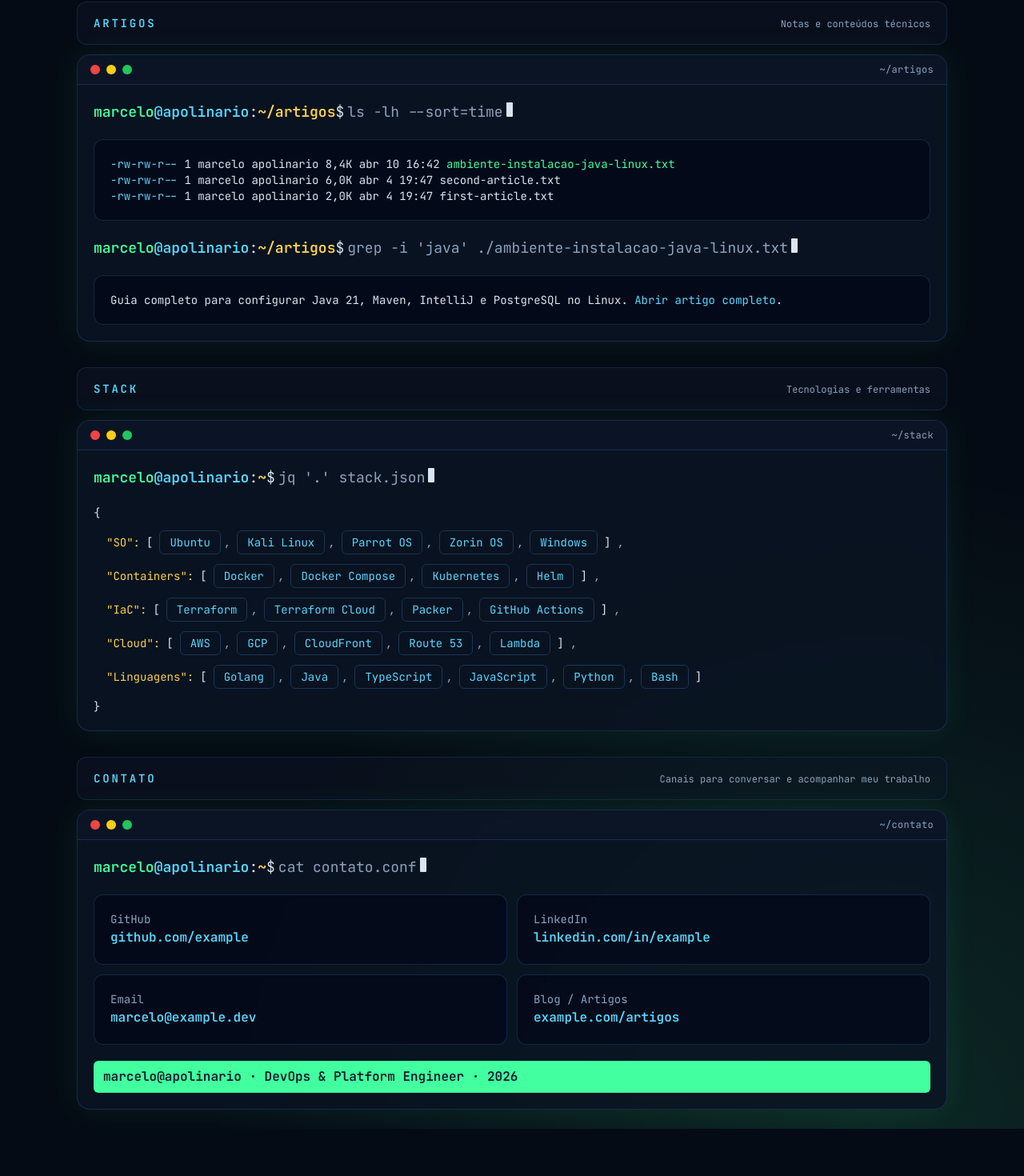
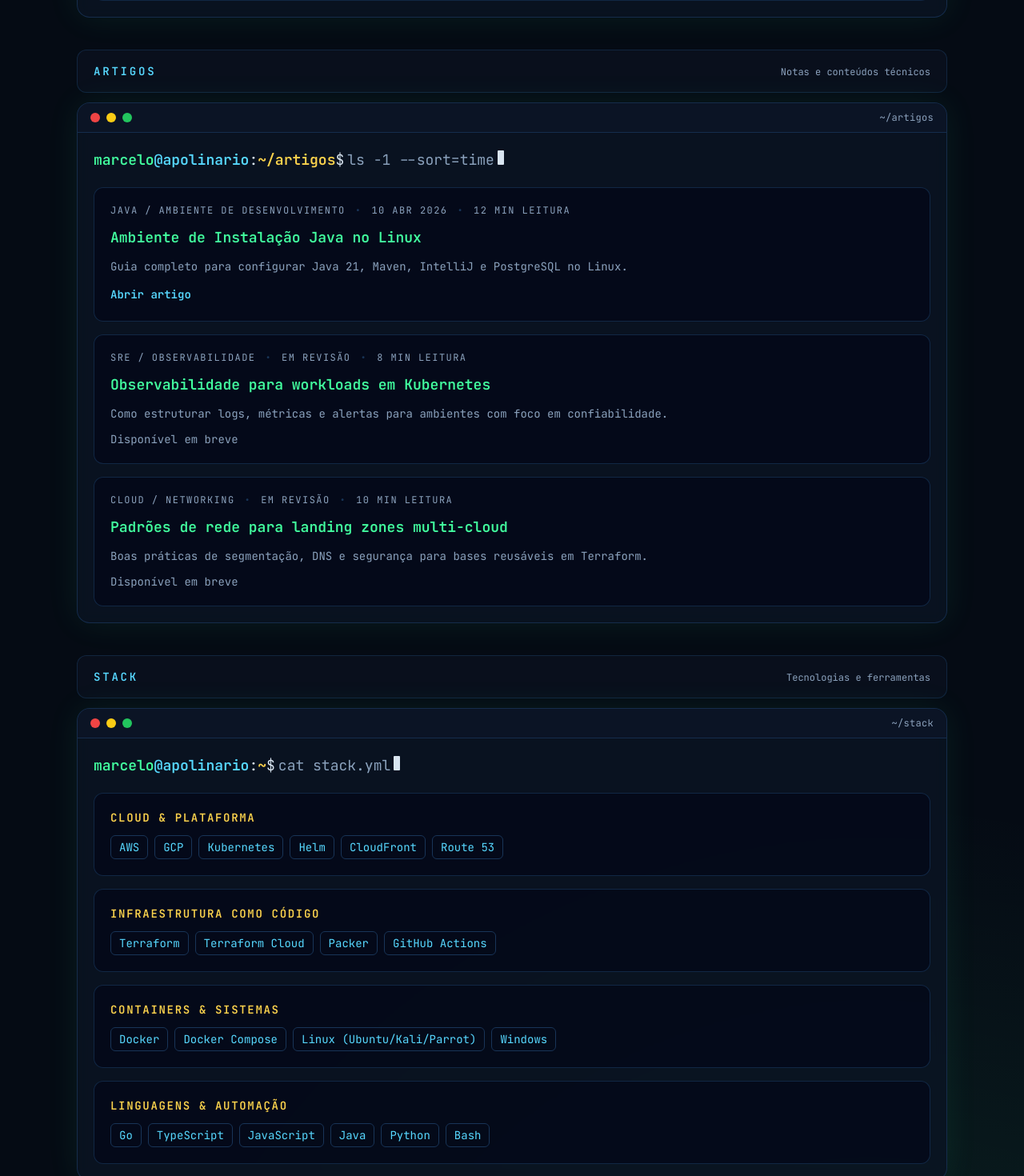
Before and after one commit to apolinario0x21/sturdy-parakeet, a Next.js app: page / in a window 1280 px wide. Shown: the part 1120-2590 px from the top of the page at 80% size. Before the commit the page ends 2531 px from the top, so only its background shows below. Built offline with nearby package versions, Linux system fonts and the light colour scheme.

Commit message:
Refina home final com melhorias de UX e credibilidade

```diff
--- a/app/page.tsx
+++ b/app/page.tsx
@@ -13,10 +13,10 @@
 
 export default function HomePage() {
   return (
-    <main className="mx-auto grid min-h-screen w-full max-w-6xl grid-cols-1 gap-4 px-2.5 py-3 sm:gap-6 sm:px-4 sm:py-6 lg:px-8">
+    <main className="mx-auto grid min-h-screen w-full max-w-6xl grid-cols-1 gap-5 px-2.5 py-3 sm:gap-8 sm:px-4 sm:py-6 lg:px-8">
       <Hero />
 
-      <div className="grid grid-cols-1 gap-6 sm:gap-8">
+      <div className="grid grid-cols-1 gap-7 sm:gap-10">
         {sectionItems.map((item) => (
           <section key={item.id} id={item.id} className="grid grid-cols-1 gap-3 scroll-mt-6 sm:scroll-mt-8">
             <header className="section-header">
--- a/components/sections/Articles.tsx
+++ b/components/sections/Articles.tsx
@@ -3,34 +3,76 @@
 import { Prompt } from '@/components/Prompt';
 import { TerminalWindow } from '@/components/TerminalWindow';
 
+type ArticleItem = {
+  slug: string;
+  title: string;
+  category: string;
+  publishedAt: string;
+  readingTime: string;
+  excerpt: string;
+  available: boolean;
+};
+
+const articles: ArticleItem[] = [
+  {
+    slug: '/artigos/ambiente-instalacao-java-linux',
+    title: 'Ambiente de Instalação Java no Linux',
+    category: 'Java / Ambiente de Desenvolvimento',
+    publishedAt: '10 abr 2026',
+    readingTime: '12 min',
+    excerpt: 'Guia completo para configurar Java 21, Maven, IntelliJ e PostgreSQL no Linux.',
+    available: true
+  },
+  {
+    slug: '#',
+    title: 'Observabilidade para workloads em Kubernetes',
+    category: 'SRE / Observabilidade',
+    publishedAt: 'Em revisão',
+    readingTime: '8 min',
+    excerpt: 'Como estruturar logs, métricas e alertas para ambientes com foco em confiabilidade.',
+    available: false
+  },
+  {
+    slug: '#',
+    title: 'Padrões de rede para landing zones multi-cloud',
+    category: 'Cloud / Networking',
+    publishedAt: 'Em revisão',
+    readingTime: '10 min',
+    excerpt: 'Boas práticas de segmentação, DNS e segurança para bases reusáveis em Terraform.',
+    available: false
+  }
+];
+
 export function Articles() {
   return (
     <TerminalWindow title="~/artigos">
-      <Prompt path="~/artigos" command="ls -lh --sort=time" />
-      <div className="terminal-output overflow-x-auto text-sm">
-        <pre className="whitespace-pre text-term-text">
-          <span className="text-term-cyan">-rw-rw-r--</span> 1 marcelo apolinario 8,4K abr 10 16:42{' '}
-          <Link className="text-term-green underline-offset-4 hover:underline" href="/artigos/ambiente-instalacao-java-linux">
-            ambiente-instalacao-java-linux.txt
-          </Link>
-        </pre>
-        <pre className="whitespace-pre text-term-text">
-          <span className="text-term-cyan">-rw-rw-r--</span> 1 marcelo apolinario 6,0K abr 4 19:47 second-article.txt
-        </pre>
-        <pre className="whitespace-pre text-term-text">
-          <span className="text-term-cyan">-rw-rw-r--</span> 1 marcelo apolinario 2,0K abr 4 19:47 first-article.txt
-        </pre>
-      </div>
+      <Prompt path="~/artigos" command="ls -1 --sort=time" />
 
-      <Prompt path="~/artigos" command="grep -i 'java' ./ambiente-instalacao-java-linux.txt" />
-      <div className="terminal-output text-sm">
-        <p>
-          Guia completo para configurar Java 21, Maven, IntelliJ e PostgreSQL no Linux.{' '}
-          <Link className="text-term-cyan underline-offset-4 hover:underline" href="/artigos/ambiente-instalacao-java-linux">
-            Abrir artigo completo
-          </Link>
-          .
-        </p>
+      <div className="grid gap-3 sm:gap-4">
+        {articles.map((article) => (
+          <article key={article.title} className="terminal-output space-y-3">
+            <div className="flex flex-wrap items-center gap-x-3 gap-y-1 text-xs uppercase tracking-[0.12em] text-term-mute">
+              <span>{article.category}</span>
+              <span className="text-term-border">•</span>
+              <span>{article.publishedAt}</span>
+              <span className="text-term-border">•</span>
+              <span>{article.readingTime} leitura</span>
+            </div>
+
+            <h3 className="text-base font-semibold text-term-green sm:text-lg">{article.title}</h3>
+            <p className="text-sm text-term-mute">{article.excerpt}</p>
+
+            <div>
+              {article.available ? (
+                <Link className="text-sm font-semibold text-term-cyan underline-offset-4 hover:underline" href={article.slug}>
+                  Abrir artigo
+                </Link>
+              ) : (
+                <p className="text-sm text-term-mute">Disponível em breve</p>
+              )}
+            </div>
+          </article>
+        ))}
       </div>
     </TerminalWindow>
   );
--- a/components/sections/Links.tsx
+++ b/components/sections/Links.tsx
@@ -1,30 +1,60 @@
+import Link from 'next/link';
+
 import { Prompt } from '@/components/Prompt';
 import { TerminalWindow } from '@/components/TerminalWindow';
 
-const resumeLink: [string, string] | null = null;
+type ContactLink = {
+  label: string;
+  href: string;
+  display: string;
+};
 
-const links: [string, string][] = [
-  ['GitHub', 'github.com/example'],
-  ['LinkedIn', 'linkedin.com/in/example'],
-  ['Email', 'marcelo@example.dev'],
-  ['Blog / Artigos', 'example.com/artigos'],
-  ...(resumeLink ? [resumeLink] : [])
+const links: ContactLink[] = [
+  {
+    label: 'GitHub',
+    href: 'https://github.com/apolinario',
+    display: 'github.com/apolinario'
+  },
+  {
+    label: 'LinkedIn',
+    href: 'https://www.linkedin.com/in/marcelo-apolinario/',
+    display: 'linkedin.com/in/marcelo-apolinario'
+  },
+  {
+    label: 'Email',
+    href: 'mailto:marcelo.apolinario.dev@gmail.com',
+    display: 'marcelo.apolinario.dev@gmail.com'
+  },
+  {
+    label: 'Blog / Artigos',
+    href: '#artigos',
+    display: 'Ver seção de artigos'
+  }
 ];
 
 export function Links() {
   return (
     <TerminalWindow title="~/contato">
       <Prompt command="cat contato.conf" />
+
       <div className="grid gap-3 sm:grid-cols-2">
-        {links.map(([label, value]) => (
-          <div key={label} className="terminal-output">
-            <p className="text-sm text-term-mute">{label}</p>
-            <p className="break-all font-semibold text-term-cyan">{value}</p>
-          </div>
+        {links.map((item) => (
+          <article key={item.label} className="terminal-output space-y-1.5">
+            <p className="text-sm text-term-mute">{item.label}</p>
+            <Link
+              className="break-all text-sm font-semibold text-term-cyan underline-offset-4 transition hover:text-term-green hover:underline"
+              href={item.href}
+              target={item.href.startsWith('http') ? '_blank' : undefined}
+              rel={item.href.startsWith('http') ? 'noreferrer noopener' : undefined}
+            >
+              {item.display}
+            </Link>
+          </article>
         ))}
       </div>
-      <p className="break-words rounded-md bg-term-green px-3 py-2 text-sm font-semibold text-slate-900 sm:text-base">
-        marcelo@apolinario · DevOps & Platform Engineer · 2026
+
+      <p className="break-words rounded-md border border-green-500/40 bg-green-500/15 px-3 py-2 text-sm text-green-100 sm:text-base">
+        Aberto para oportunidades em DevOps / Platform Engineering, automação e arquitetura cloud.
       </p>
     </TerminalWindow>
   );
--- a/components/sections/Stack.tsx
+++ b/components/sections/Stack.tsx
@@ -1,37 +1,48 @@
 import { Prompt } from '@/components/Prompt';
 import { TerminalWindow } from '@/components/TerminalWindow';
 
-const stacks: Record<string, string[]> = {
-  SO: ['Ubuntu', 'Kali Linux', 'Parrot OS', 'Zorin OS', 'Windows' ],
-  Containers: ['Docker', 'Docker Compose', 'Kubernetes', 'Helm'],
-  IaC: ['Terraform', 'Terraform Cloud', 'Packer', 'GitHub Actions'],
-  Cloud: ['AWS', 'GCP', 'CloudFront', 'Route 53', 'Lambda'],
-  Linguagens: ['Golang', 'Java', 'TypeScript', 'JavaScript', 'Python', 'Bash'],
+type StackGroup = {
+  category: string;
+  items: string[];
 };
+
+const stackGroups: StackGroup[] = [
+  {
+    category: 'Cloud & Plataforma',
+    items: ['AWS', 'GCP', 'Kubernetes', 'Helm', 'CloudFront', 'Route 53']
+  },
+  {
+    category: 'Infraestrutura como Código',
+    items: ['Terraform', 'Terraform Cloud', 'Packer', 'GitHub Actions']
+  },
+  {
+    category: 'Containers & Sistemas',
+    items: ['Docker', 'Docker Compose', 'Linux (Ubuntu/Kali/Parrot)', 'Windows']
+  },
+  {
+    category: 'Linguagens & Automação',
+    items: ['Go', 'TypeScript', 'JavaScript', 'Java', 'Python', 'Bash']
+  }
+];
 
 export function Stack() {
   return (
     <TerminalWindow title="~/stack">
-      <Prompt command="jq '.' stack.json" />
-      <div className="space-y-3 font-mono text-sm">
-        <p>{'{'}</p>
-        {Object.entries(stacks).map(([groupName, items], groupIndex, groups) => (
-          <div key={groupName} className="flex flex-wrap items-center gap-2 pl-4">
-            <span className="text-amber-300">"{groupName}":</span>
-            <span>[</span>
-            <div className="flex flex-wrap items-center gap-2">
-              {items.map((item, index) => (
-                <span key={item} className="inline-flex items-center gap-1">
-                  <span className="rounded-md border border-term-border px-3 py-1 text-sm text-term-cyan">{item}</span>
-                  {index < items.length - 1 ? <span className="text-term-mute">,</span> : null}
+      <Prompt command="cat stack.yml" />
+
+      <div className="grid gap-3 sm:gap-4">
+        {stackGroups.map((group) => (
+          <article key={group.category} className="terminal-output space-y-3">
+            <h3 className="text-sm font-semibold uppercase tracking-[0.12em] text-amber-300">{group.category}</h3>
+            <div className="flex flex-wrap gap-2">
+              {group.items.map((item) => (
+                <span key={item} className="rounded-md border border-term-border px-2.5 py-1 text-xs text-term-cyan sm:text-sm">
+                  {item}
                 </span>
               ))}
             </div>
-            <span>]</span>
-            {groupIndex < groups.length - 1 ? <span className="text-term-mute">,</span> : null}
-          </div>
+          </article>
         ))}
-        <p>{'}'}</p>
       </div>
     </TerminalWindow>
   );
```
Also changed, not shown: components/sections/Hero.tsx (+15 -13 lines).
